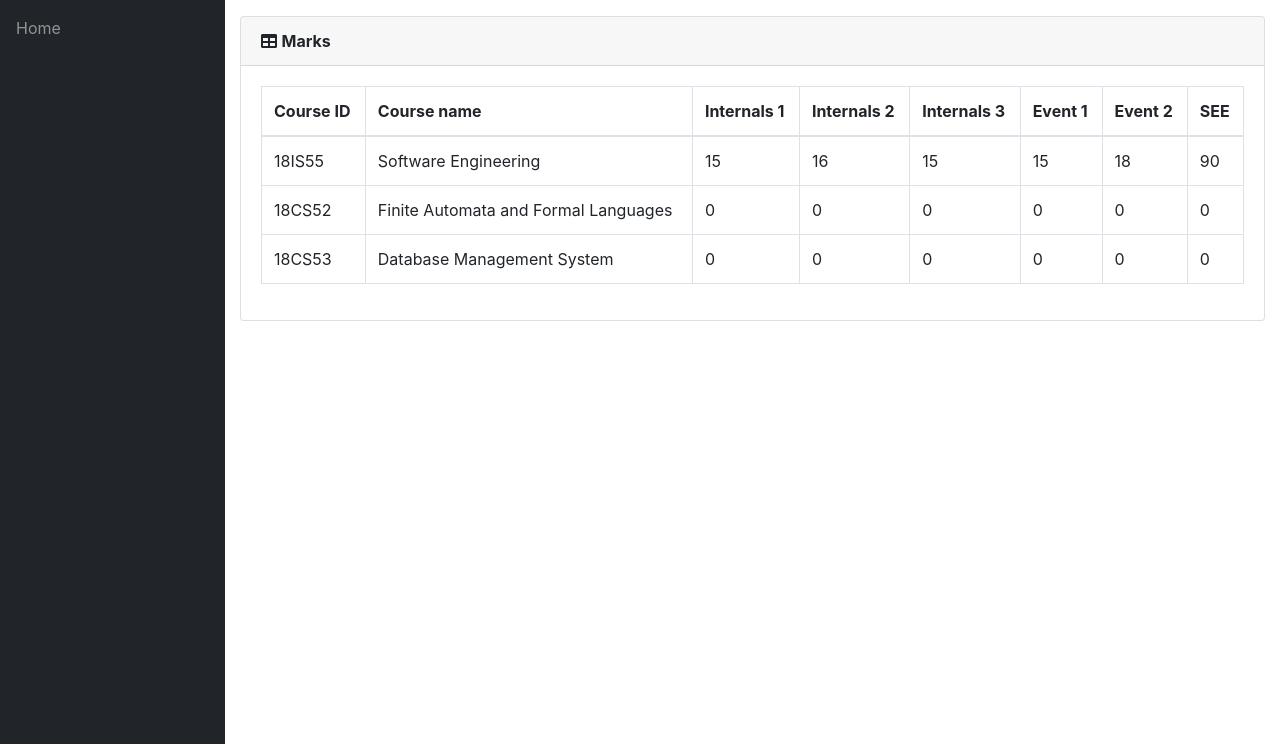
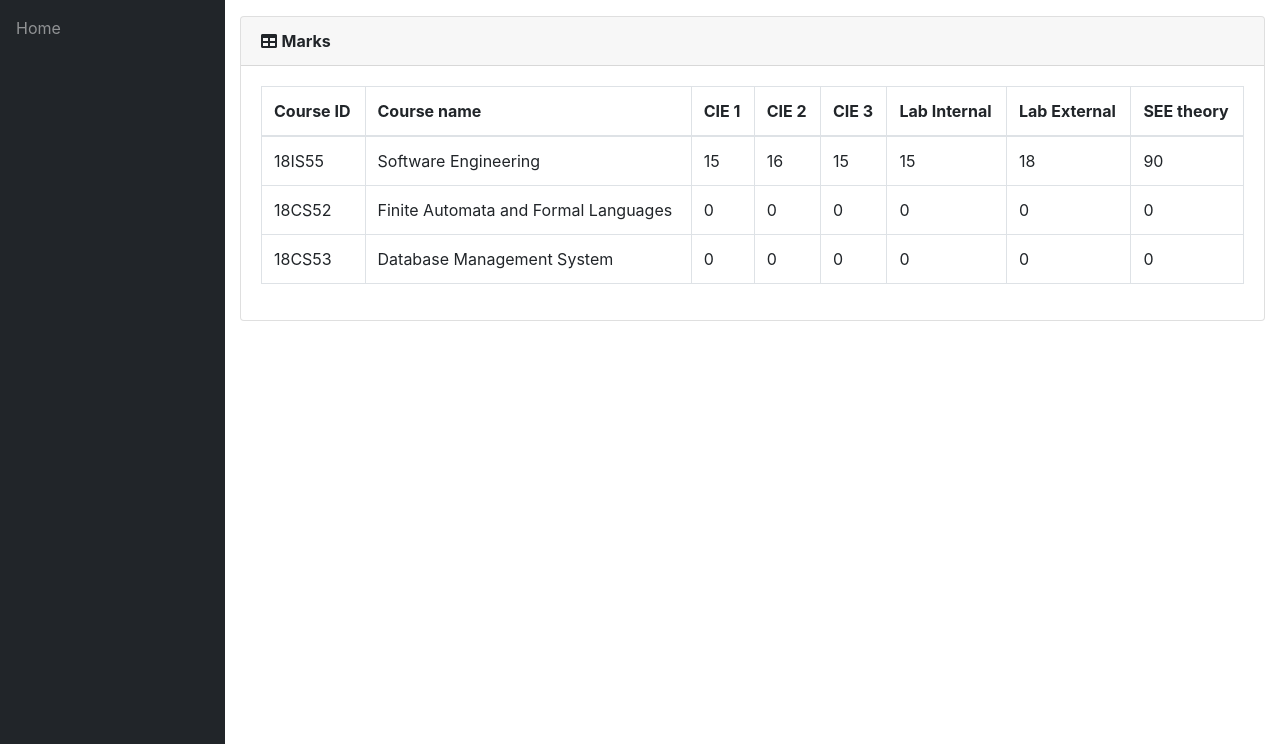
Before and after one commit to Adithyan8/Classroom-Management-System, a Django app: page /student/002/marks_list/ in a window 1280 px wide. Shown: the part 56-800 px from the top of the page. Run offline with Django 3.2, Linux system fonts and the light colour scheme; a user stored in the database is signed in; data comes from the database, SQL or seed files in the repository; both versions use the stored data as it was after the commit; some libraries are stand-ins or nearby versions.

Commit message:
Final Changes

```diff
--- a/info/models.py
+++ b/info/models.py
@@ -12,15 +12,12 @@ sex_choice = (
 )
 
 time_slots = (
-    ('7:30 - 8:30', '7:30 - 8:30'),
-    ('8:30 - 9:30', '8:30 - 9:30'),
-    ('9:30 - 10:30', '9:30 - 10:30'),
-    ('11:00 - 11:50', '11:00 - 11:50'),
-    ('11:50 - 12:40', '11:50 - 12:40'),
-    ('12:40 - 1:30', '12:40 - 1:30'),
-    ('2:30 - 3:30', '2:30 - 3:30'),
-    ('3:30 - 4:30', '3:30 - 4:30'),
-    ('4:30 - 5:30', '4:30 - 5:30'),
+    ('9:00 - 10:00', '9:00 - 10:00'),
+    ('10:00 - 11:00', '10:00 - 11:00'),
+    ('11:30 - 12:30', '11:30 - 12:30'),
+    ('12:30 - 1:30', '12:30 - 1:30'),
+    ('2:15 - 3:15', '2:15 - 3:15'),
+    ('3:15 - 4:15', '3:15 - 4:15'),
 )
 
 DAYS_OF_WEEK = (
@@ -33,11 +30,11 @@ DAYS_OF_WEEK = (
 )
 
 test_name = (
-    ('Internal test 1', 'Internal test 1'),
-    ('Internal test 2', 'Internal test 2'),
-    ('Internal test 3', 'Internal test 3'),
-    ('Event 1', 'Event 1'),
-    ('Event 2', 'Event 2'),
+    ('CIE 1', 'CIE 1'),
+    ('CIE 2', 'CIE 2'),
+    ('CIE 3', 'CIE 3'),
+    ('Lab Internal', 'Lab Internal'),
+    ('Lab External', 'Lab External'),
     ('Semester End Exam', 'Semester End Exam'),
 )
 
@@ -130,7 +127,7 @@ class Assign(models.Model):
 
 class AssignTime(models.Model):
     assign = models.ForeignKey(Assign, on_delete=models.CASCADE)
-    period = models.CharField(max_length=50, choices=time_slots, default='11:00 - 11:50')
+    period = models.CharField(max_length=50, choices=time_slots, default='11:30 - 12:30')
     day = models.CharField(max_length=15, choices=DAYS_OF_WEEK)
 
 
@@ -144,7 +141,7 @@ class Attendance(models.Model):
     course = models.ForeignKey(Course, on_delete=models.CASCADE)
     student = models.ForeignKey(Student, on_delete=models.CASCADE)
     attendanceclass = models.ForeignKey(AttendanceClass, on_delete=models.CASCADE, default=1)
-    date = models.DateField(default='2018-10-23')
+    date = models.DateField(default='2021-2-10')
     status = models.BooleanField(default='True')
 
     def __str__(self):
@@ -226,7 +223,7 @@ class StudentCourse(models.Model):
 
 class Marks(models.Model):
     studentcourse = models.ForeignKey(StudentCourse, on_delete=models.CASCADE)
-    name = models.CharField(max_length=50, choices=test_name, default='Internal test 1')
+    name = models.CharField(max_length=50, choices=test_name, default='CIE 1')
     marks1 = models.IntegerField(default=0, validators=[MinValueValidator(0), MaxValueValidator(100)])
 
     class Meta:
@@ -241,7 +238,7 @@ class Marks(models.Model):
 
 class MarksClass(models.Model):
     assign = models.ForeignKey(Assign, on_delete=models.CASCADE)
-    name = models.CharField(max_length=50, choices=test_name, default='Internal test 1')
+    name = models.CharField(max_length=50, choices=test_name, default='CIE 1')
     status = models.BooleanField(default='False')
 
     class Meta:
@@ -294,11 +291,11 @@ def create_marks(sender, instance, **kwargs):
                 except StudentCourse.DoesNotExist:
                     sc = StudentCourse(student=instance, course=ass.course)
                     sc.save()
-                    sc.marks_set.create(name='Internal test 1')
-                    sc.marks_set.create(name='Internal test 2')
-                    sc.marks_set.create(name='Internal test 3')
-                    sc.marks_set.create(name='Event 1')
-                    sc.marks_set.create(name='Event 2')
+                    sc.marks_set.create(name='CIE 1')
+                    sc.marks_set.create(name='CIE 2')
+                    sc.marks_set.create(name='CIE 3')
+                    sc.marks_set.create(name='Lab Internal')
+                    sc.marks_set.create(name='Lab External')
                     sc.marks_set.create(name='Semester End Exam')
         elif hasattr(instance, 'course'):
             stud_list = instance.class_id.student_set.all()
@@ -309,11 +306,11 @@ def create_marks(sender, instance, **kwargs):
                 except StudentCourse.DoesNotExist:
                     sc = StudentCourse(student=s, course=cr)
                     sc.save()
-                    sc.marks_set.create(name='Internal test 1')
-                    sc.marks_set.create(name='Internal test 2')
-                    sc.marks_set.create(name='Internal test 3')
-                    sc.marks_set.create(name='Event 1')
-                    sc.marks_set.create(name='Event 2')
+                    sc.marks_set.create(name='CIE 1')
+                    sc.marks_set.create(name='CIE 2')
+                    sc.marks_set.create(name='CIE 3')
+                    sc.marks_set.create(name='Lab Internal')
+                    sc.marks_set.create(name='Lab External')
                     sc.marks_set.create(name='Semester End Exam')
 
 
--- a/info/templates/info/marks_list.html
+++ b/info/templates/info/marks_list.html
@@ -13,12 +13,12 @@
                     <tr>
                         <th>Course ID</th>
                         <th>Course name</th>
-                        <th>Internals 1</th>
-                        <th>Internals 2</th>
-                        <th>Internals 3</th>
-                        <th>Event 1</th>
-                        <th>Event 2</th>
-                        <th>SEE</th>
+                        <th>CIE 1</th>
+                        <th>CIE 2</th>
+                        <th>CIE 3</th>
+                        <th>Lab Internal</th>
+                        <th>Lab External</th>
+                        <th>SEE theory</th>
                     </tr>
                   </thead>
                   <tbody>
--- a/info/templates/info/t_homepage.html
+++ b/info/templates/info/t_homepage.html
@@ -82,7 +82,7 @@
               <div class="card-body">
               <h4 class="card-title">Marks</h4>
               <p class="card-text">Enter the marks of the students based on the class they are in. This includes
-                    Internals, events and SEE. The marks of the students can also be edited.</p>
+                    Internals, Lab and SEE. The marks of the students can also be edited.</p>
             </div>
             <div class="card-footer">
                 <a class="btn btn-primary" role="button" href="{% url 't_clas' request.user.teacher.id 2 %}">Enter Marks</a>
--- a/info/views.py
+++ b/info/views.py
@@ -205,11 +205,11 @@ def t_report(request, assign_id):
 @login_required()
 def timetable(request, class_id):
     asst = AssignTime.objects.filter(assign__class_id=class_id)
-    matrix = [['' for i in range(12)] for j in range(6)]
+    matrix = [['' for i in range(9)] for j in range(6)]
 
     for i, d in enumerate(DAYS_OF_WEEK):
         t = 0
-        for j in range(12):
+        for j in range(9):
             if j == 0:
                 matrix[i][0] = d[0]
                 continue
@@ -229,10 +229,10 @@ def timetable(request, class_id):
 @login_required()
 def t_timetable(request, teacher_id):
     asst = AssignTime.objects.filter(assign__teacher_id=teacher_id)
-    class_matrix = [[True for i in range(12)] for j in range(6)]
+    class_matrix = [[True for i in range(9)] for j in range(6)]
     for i, d in enumerate(DAYS_OF_WEEK):
         t = 0
-        for j in range(12):
+        for j in range(9):
             if j == 0:
                 class_matrix[i][0] = d[0]
                 continue
@@ -278,12 +278,12 @@ def marks_list(request, stud_id):
         except StudentCourse.DoesNotExist:
             sc = StudentCourse(student=stud, course=ass.course)
             sc.save()
-            sc.marks_set.create(type='I', name='Internal test 1')
-            sc.marks_set.create(type='I', name='Internal test 2')
-            sc.marks_set.create(type='I', name='Internal test 3')
-            sc.marks_set.create(type='E', name='Event 1')
-            sc.marks_set.create(type='E', name='Event 2')
-            sc.marks_set.create(type='S', name='Semester End Exam')
+            sc.marks_set.create(type='I', name='CIE 1')
+            sc.marks_set.create(type='I', name='CIE 2')
+            sc.marks_set.create(type='I', name='CIE 3')
+            sc.marks_set.create(type='E', name='Lab internal')
+            sc.marks_set.create(type='E', name='Lab external')
+            sc.marks_set.create(type='S', name='SEE theory')
         sc_list.append(sc)
 
     return render(request, 'info/marks_list.html', {'sc_list': sc_list})
```
Also changed, not shown: info/templates/info/t_student_marks.html (+5 -5 lines), info/templates/info/t_timetable.html (+6 -9 lines), info/templates/info/timetable.html (+6 -9 lines), info/tests.py (+13 -67 lines), db.sqlite3, info/migrations/0015_auto_20210209_1157.py (added), info/migrations/0016_auto_20210209_1211.py (added), info/migrations/0017_auto_20210209_1933.py (added).
